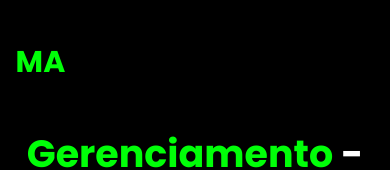
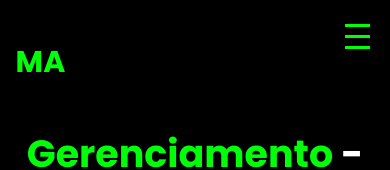
Before and after one commit to agripe049/portfolio, a React (Create React App) app: page /gerenciamentoCasamento in a window 390 px wide. Shown: the top 170 px of the page. Built offline with nearby package versions, Linux system fonts and the light colour scheme.

Commit message:
Fazendo menuMobile

```diff
--- /dev/null
+++ b/src/components/MenuMobile/MenuMobile.js
@@ -0,0 +1,51 @@
+import styles from "./MenuMobile.module.css"
+import { useState } from "react";
+import { Link } from "react-router-dom";
+
+function MenuMobile() {
+    const [menuAberto, setMenuAberto] = useState(false);
+
+    const toggleMenu = () => {
+        setMenuAberto(!menuAberto);
+    };
+
+    const fecharMenu = () => {
+        setMenuAberto(false);
+    };
+
+
+    return (
+        <div>
+            <div className={styles.menuToggle} onClick={toggleMenu}>
+                {menuAberto ? (
+                    <span className={styles.btnFechar}>x</span>
+                ) : (
+                    <div className={styles.hamburguer}>
+                        <span className={styles.linha}></span>
+                        <span className={styles.linha}></span>
+                        <span className={styles.linha}></span>
+                    </div>
+                )}
+            </div>
+
+            <div className={`${styles.menuLateral} ${menuAberto ? styles.ativo : ""}`}>
+                <ul>
+                    <li>
+                        <Link to="/" onClick={fecharMenu} className={styles.menuLink}>Home</Link>
+                    </li>
+                    <li>
+                        <Link to="/especialidades" onClick={fecharMenu} className={styles.menuLink}>Especialidades</Link>
+                    </li>
+                    <li>
+                        <Link to="/sobre" onClick={fecharMenu} className={styles.menuLink}>Sobre</Link>
+                    </li>
+                    <li>
+                        <Link to="/projetos" onClick={fecharMenu} className={styles.menuLink}>Projetos</Link>
+                    </li>
+                </ul>
+            </div>
+        </div>
+    )
+}
+
+export default MenuMobile;
--- /dev/null
+++ b/src/components/MenuMobile/MenuMobile.module.css
@@ -0,0 +1,91 @@
+.hamburguer {
+  display: none;
+  flex-direction: column;
+  cursor: pointer;
+  position: fixed;
+  top: 20px;
+  right: 20px;
+  z-index: 999;
+}
+
+.hamburguer .linha {
+  width: 25px;
+  height: 3px;
+  background-color: #00ff08;
+  margin: 4px 0;
+  transition: .5s;
+}
+
+/* Menu lateral (inicialmente escondido) */
+.menuLateral {
+  position: fixed;
+  top: 0;
+  right: -100%;
+  width: 200px;
+  height: 100vh;
+  background-color: #000000;
+  padding: 50px 20px;
+  box-shadow: -2px 0 5px rgba(0,0,0,0.3);
+  transition: right 0.3s ease-in-out;
+  z-index: 998;
+}
+
+/* Quando ativo, o menu aparece */
+.menuLateral.ativo {
+  right: 0;
+}
+
+/* Botão de fechar (X) */
+.menuLateral .btnFechar {
+  background: none;
+  border: none;
+  font-size: 32px;
+  color: #fff;
+  cursor: pointer;
+  position: absolute;
+  top: 15px;
+  right: 15px;
+  z-index: 1000;
+}
+
+/* Lista de links do menu */
+.menuLateral ul {
+  list-style: none;
+  padding: 50px 0 0;
+}
+
+.menuLateral ul li {
+  margin-bottom: 20px;
+}
+.menuLateral ul li a {
+    transition: .2s;
+}
+.menuLateral ul li a:hover{
+    color: #00ff08;
+}
+
+.btnFechar {
+  font-size: 28px;
+  color: #fff; /* ou outro contraste, como #000 se fundo for claro */
+  position: fixed;
+  top: 20px;
+  right: 20px;
+  z-index: 999;
+  cursor: pointer;
+}
+.menuLink{
+  color: #fff;
+  text-decoration: none;
+  font-size: 22px;
+}
+
+.menuLink:hover {
+  color: #e2e2e2;
+}
+
+/* Mostra o ícone hamburguer apenas em telas menores */
+@media screen and (max-width: 768px) {
+  .hamburguer {
+    display: flex;
+  }
+}
--- a/src/routes/AppRoutes.js
+++ b/src/routes/AppRoutes.js
@@ -9,6 +9,7 @@ import SlideBar from "../components/SlideBar";
 import Footer from "../components/Footer";
 import PotCakes from "../pages/PotCakes";
 import GerenciamentoCasamento from "../pages/GerenciamentoCasamento";
+import MenuMobile from "../components/MenuMobile/MenuMobile";
 
 
 
@@ -16,6 +17,7 @@ import GerenciamentoCasamento from "../pages/GerenciamentoCasamento";
 function AppRoutes() {
     return (
         <Router>
+            <MenuMobile />
             <SlideBar />
             <Routes>
                 <Route path="/" element={<Home />} />
```
